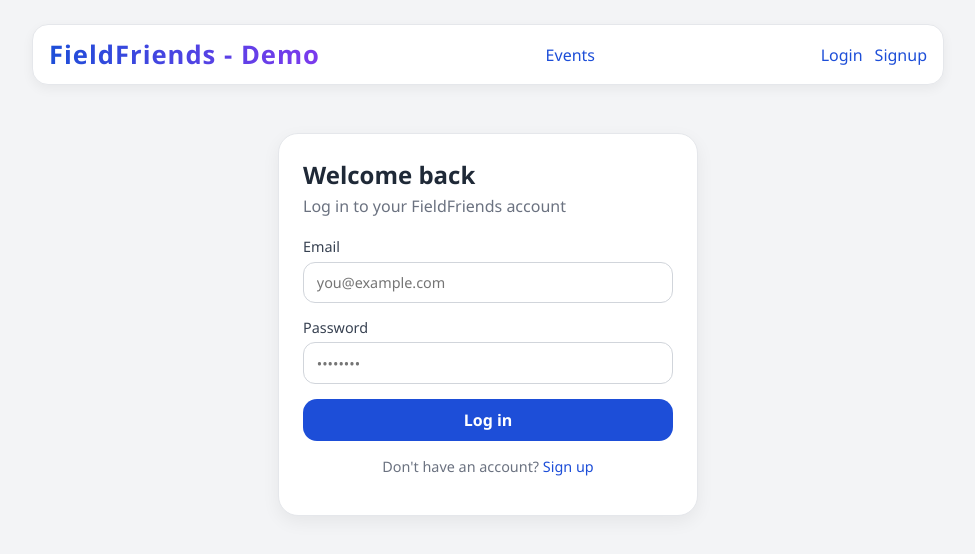
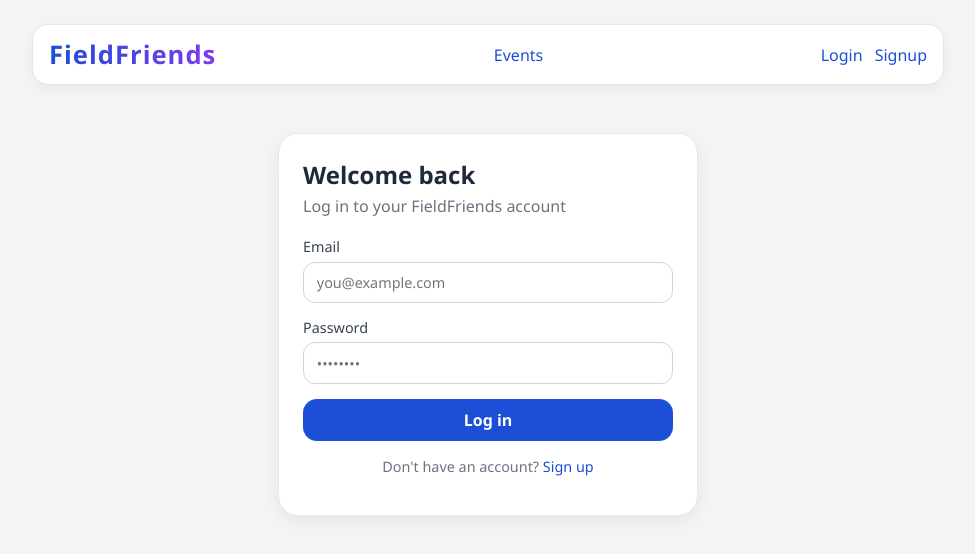
Before and after one commit to Court-Cursor/FieldFriends, a React (Vite) app in the folder frontend/: page /login in a window 1280 px wide. Shown: the top 554 px of the page, without its empty margins (152-1127 px from the left). Built offline with nearby package versions, Linux system fonts and the light colour scheme; no server answers.

Commit message:
change text for demo

```diff
--- a/frontend/src/components/NavBar.tsx
+++ b/frontend/src/components/NavBar.tsx
@@ -8,7 +8,7 @@ export function NavBar() {
   return (
     <header className="nav">
       <Link className="brand" to="/">
-        FieldFriends - Demo
+        FieldFriends
       </Link>
       <nav>
         <NavLink to="/">Events</NavLink>
```
